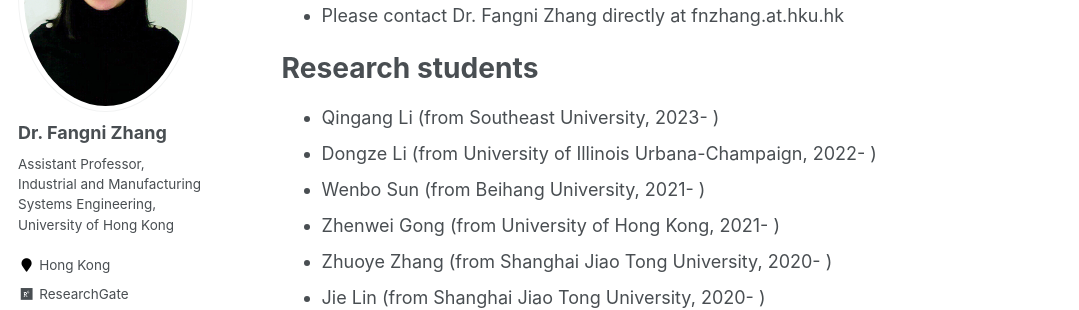
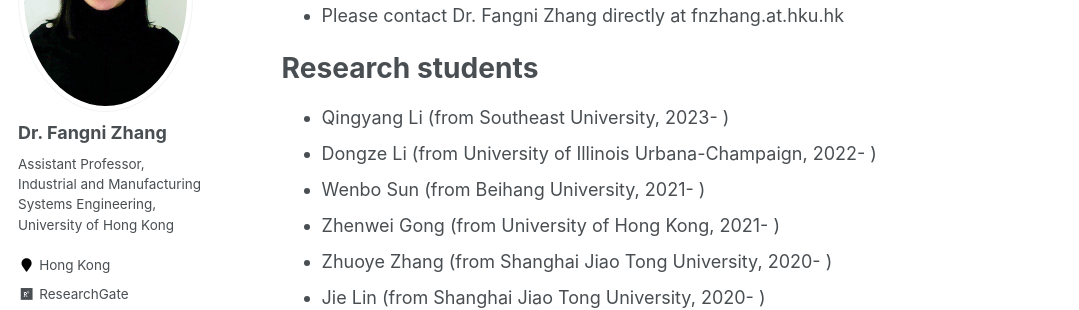
Before and after one commit to fangnizhang/fangnizhang.github.io, a Jekyll site: the page built from _pages/about.md, in a window 1280 px wide and 900 px high, scrolled down 1397 px. Shown: the part 153-463 px from the top of the window, without its empty margins (0-1079 px from the left). Built offline with Jekyll 4.4.1, drawn with Linux system fonts in a browser that asks for light colours.

Commit message:
Update about.md

```diff
--- a/_pages/about.md
+++ b/_pages/about.md
@@ -37,7 +37,7 @@
 
 Research students
 ======
-* Qingang Li (from Southeast University, 2023- )
+* Qingyang Li (from Southeast University, 2023- )
 * Dongze Li (from University of Illinois Urbana-Champaign, 2022- )
 * Wenbo Sun (from Beihang University, 2021- )
 * Zhenwei Gong (from University of Hong Kong, 2021- )
```
